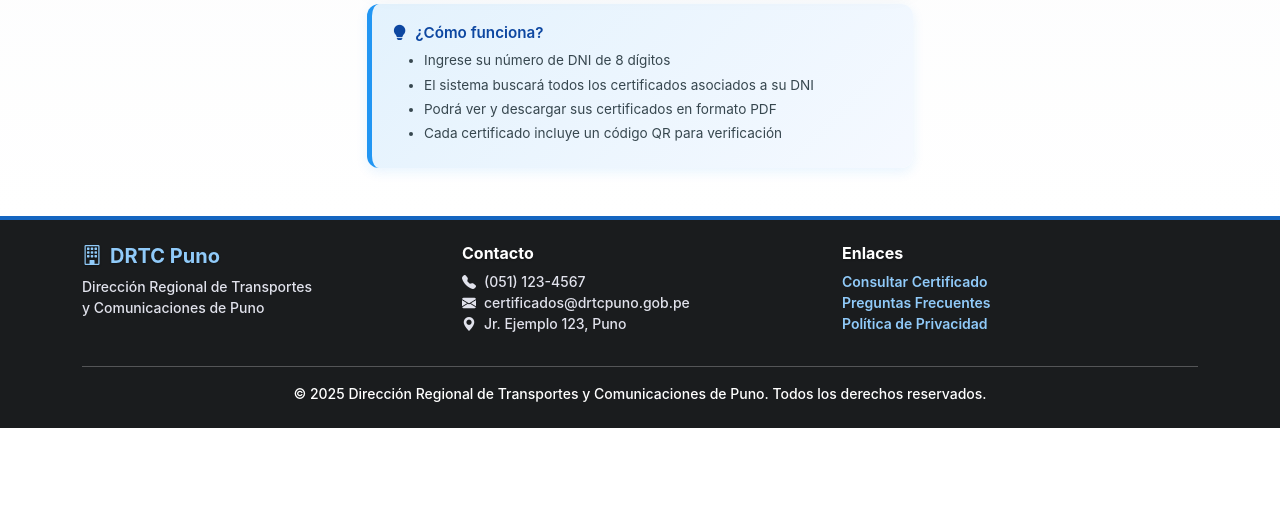
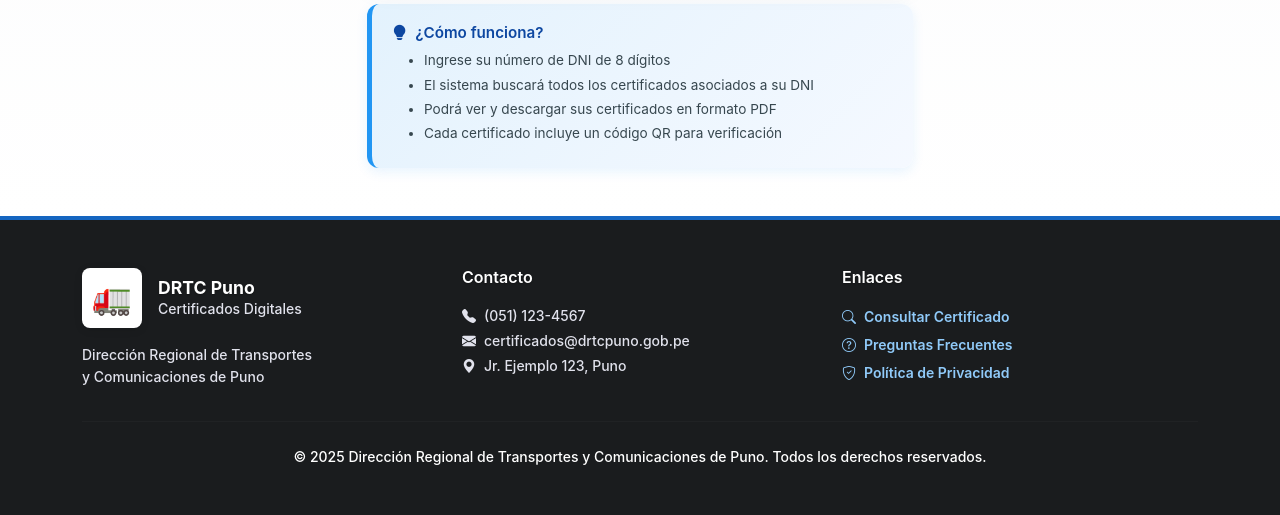
Before and after one commit to ajahuanex/sistema_certificados_drtc, a Django app: page /consulta/ in a window 1280 px wide. Shown: the part 674-1189 px from the top of the page. Before the commit the page ends 1102 px from the top, so only its background shows below. Run offline with Django 5.2, Linux system fonts and the light colour scheme.

Commit message:
Mejorar diseño páginas públicas: consulta y verificación más compactas y modernas

```diff
--- a/templates/base.html
+++ b/templates/base.html
@@ -243,41 +243,46 @@
     </main>
 
     <!-- Footer -->
-    <footer class="py-4">
+    <footer class="py-5">
         <div class="container">
             <div class="row">
-                <div class="col-md-4 mb-3 mb-md-0">
-                    <h5 class="text-primary">
-                        <i class="bi bi-building me-2"></i>DRTC Puno
-                    </h5>
-                    <p class="text-muted small mb-0">
+                <div class="col-md-4 mb-4 mb-md-0">
+                    <div class="d-flex align-items-center mb-3">
+                        <div style="width: 60px; height: 60px; background: white; border-radius: 8px; display: flex; align-items: center; justify-content: center; margin-right: 1rem; box-shadow: 0 2px 8px rgba(0,0,0,0.1);">
+                            <span style="font-size: 2rem;">🚛</span>
+                        </div>
+                        <div>
+                            <h5 class="text-white mb-0" style="font-weight: 700; font-size: 1.1rem;">DRTC Puno</h5>
+                            <p class="text-muted small mb-0">Certificados Digitales</p>
+                        </div>
+                    </div>
+                    <p class="text-muted small mb-0" style="line-height: 1.6;">
                         Dirección Regional de Transportes<br>
                         y Comunicaciones de Puno
                     </p>
                 </div>
-                <div class="col-md-4 mb-3 mb-md-0">
-                    <h6 class="text-secondary">Contacto</h6>
-                    <p class="text-muted small mb-0">
+                <div class="col-md-4 mb-4 mb-md-0">
+                    <h6 class="text-white mb-3" style="font-weight: 600;">Contacto</h6>
+                    <p class="text-muted small mb-0" style="line-height: 1.8;">
                         <i class="bi bi-telephone-fill me-2"></i>(051) 123-4567<br>
                         <i class="bi bi-envelope-fill me-2"></i>certificados@drtcpuno.gob.pe<br>
                         <i class="bi bi-geo-alt-fill me-2"></i>Jr. Ejemplo 123, Puno
                     </p>
                 </div>
                 <div class="col-md-4">
-                    <h6 class="text-secondary">Enlaces</h6>
-                    <ul class="list-unstyled small">
-                        <li><a href="{% url 'certificates:query' %}" class="footer-link">Consultar Certificado</a></li>
-                        <li><a href="#" class="footer-link">Preguntas Frecuentes</a></li>
-                        <li><a href="#" class="footer-link">Política de Privacidad</a></li>
+                    <h6 class="text-white mb-3" style="font-weight: 600;">Enlaces</h6>
+                    <ul class="list-unstyled small mb-0" style="line-height: 2;">
+                        <li><a href="{% url 'certificates:query' %}" class="footer-link"><i class="bi bi-search me-2"></i>Consultar Certificado</a></li>
+                        <li><a href="#" class="footer-link"><i class="bi bi-question-circle me-2"></i>Preguntas Frecuentes</a></li>
+                        <li><a href="#" class="footer-link"><i class="bi bi-shield-check me-2"></i>Política de Privacidad</a></li>
                     </ul>
                 </div>
             </div>
-            <hr class="my-3">
+            <hr style="border-color: rgba(255,255,255,0.1); margin: 2rem 0 1.5rem 0;">
             <div class="row">
-                <div class="col text-center text-muted small">
-                    <p class="mb-0">
-                        &copy; {% now "Y" %} Dirección Regional de Transportes y Comunicaciones de Puno.
-                        Todos los derechos reservados.
+                <div class="col text-center">
+                    <p class="mb-0 small" style="color: rgba(255,255,255,0.7);">
+                        &copy; {% now "Y" %} Dirección Regional de Transportes y Comunicaciones de Puno. Todos los derechos reservados.
                     </p>
                 </div>
             </div>
```
Also changed, not shown: templates/certificates/results.html (+16 -7 lines).
